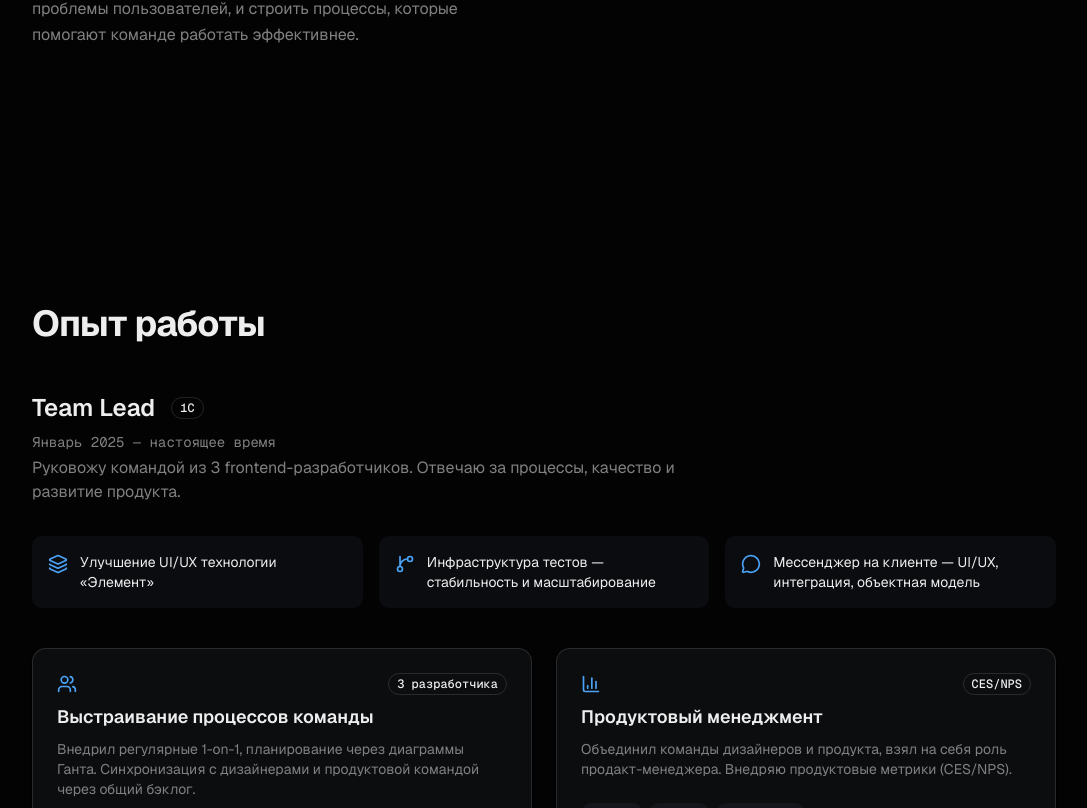
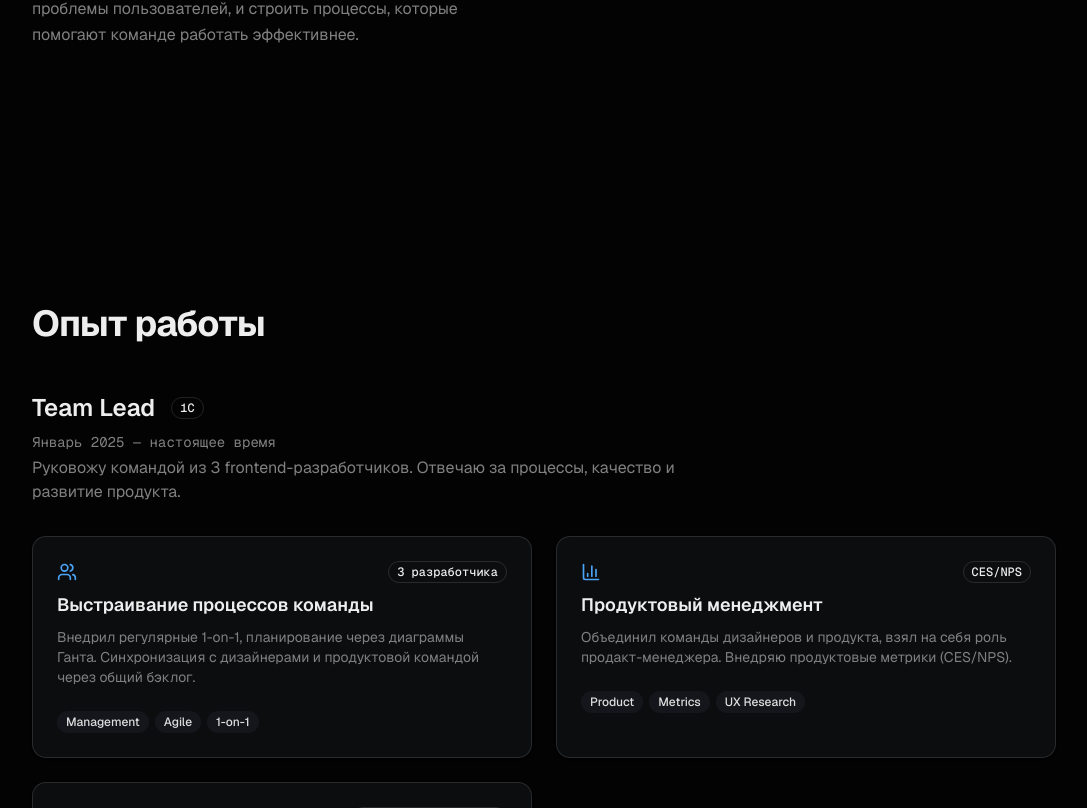
Before and after one commit to dshuran/dshuran-site, a Next.js app: page / in a window 1280 px wide. Shown: the part 1276-2084 px from the top of the page, without its empty margins (96-1183 px from the left). Built offline with nearby package versions, Linux system fonts and the light colour scheme.

Commit message:
refactor: remove responsibilities section to avoid duplication
Removed responsibilities block from Team Lead role.
Now both roles show only achievement cards, eliminating content overlap.

Co-Authored-By: Claude Opus 4.6 <noreply@anthropic.com>

```diff
--- a/components/WorkExperience.tsx
+++ b/components/WorkExperience.tsx
@@ -18,8 +18,6 @@ import {
   Server,
   Users,
   BarChart3,
-  GitBranch,
-  Layers,
 } from "lucide-react";
 
 interface Achievement {
@@ -34,7 +32,6 @@ interface RoleBlock {
   role: string;
   period: string;
   description: string;
-  responsibilities?: { icon: LucideIcon; text: string }[];
   achievements: Achievement[];
 }
 
@@ -44,20 +41,6 @@ const roles: RoleBlock[] = [
     period: "Январь 2025 — настоящее время",
     description:
       "Руковожу командой из 3 frontend-разработчиков. Отвечаю за процессы, качество и развитие продукта.",
-    responsibilities: [
-      {
-        icon: Layers,
-        text: "Улучшение UI/UX технологии «Элемент»",
-      },
-      {
-        icon: GitBranch,
-        text: "Инфраструктура тестов — стабильность и масштабирование",
-      },
-      {
-        icon: MessageCircle,
-        text: "Мессенджер на клиенте — UI/UX, интеграция, объектная модель",
-      },
-    ],
     achievements: [
       {
         icon: Users,
@@ -148,21 +131,6 @@ export function WorkExperience() {
               </p>
             </FadeIn>
 
-            {block.responsibilities && (
-              <FadeIn delay={0.15}>
-                <div className="grid sm:grid-cols-3 gap-4 mb-10">
-                  {block.responsibilities.map((item) => (
-                    <div
-                      key={item.text}
-                      className="flex items-start gap-3 p-4 rounded-lg bg-secondary/50"
-                    >
-                      <item.icon className="size-5 text-primary shrink-0 mt-0.5" />
-                      <p className="text-sm text-foreground">{item.text}</p>
-                    </div>
-                  ))}
-                </div>
-              </FadeIn>
-            )}
 
             <StaggerContainer className="grid md:grid-cols-2 gap-6">
               {block.achievements.map((item) => (
```
